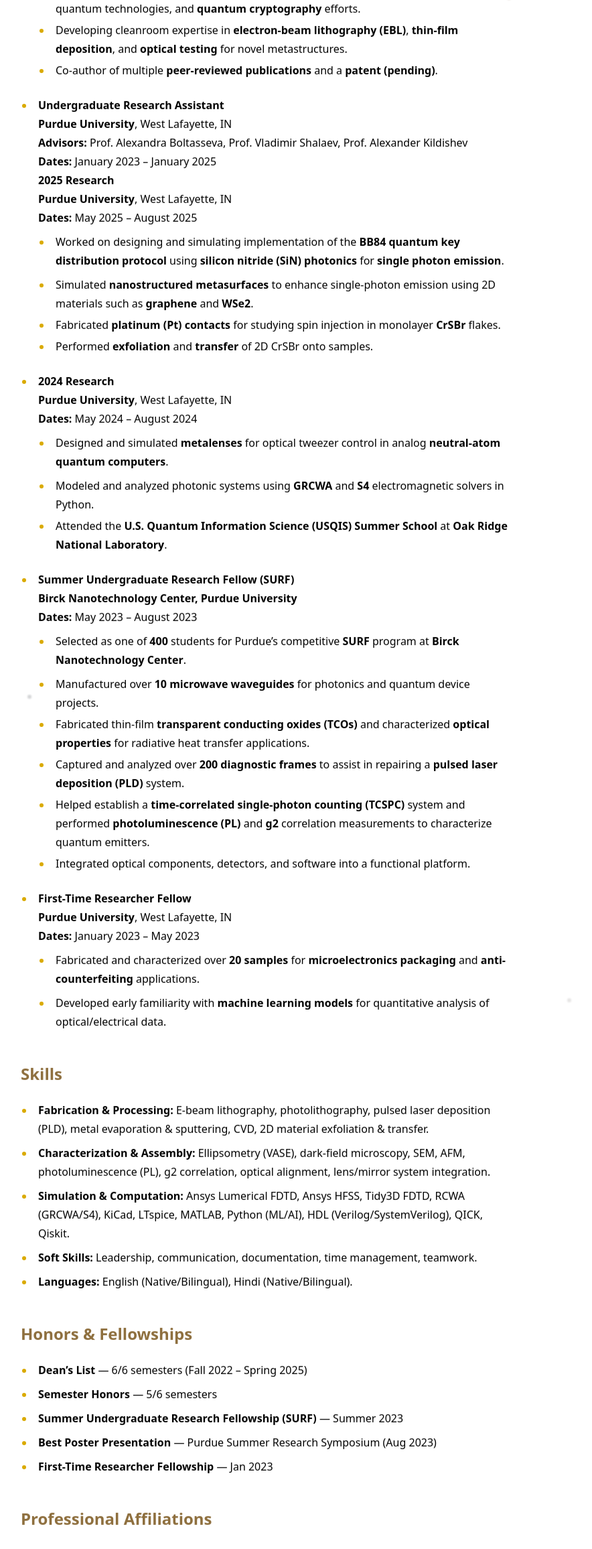
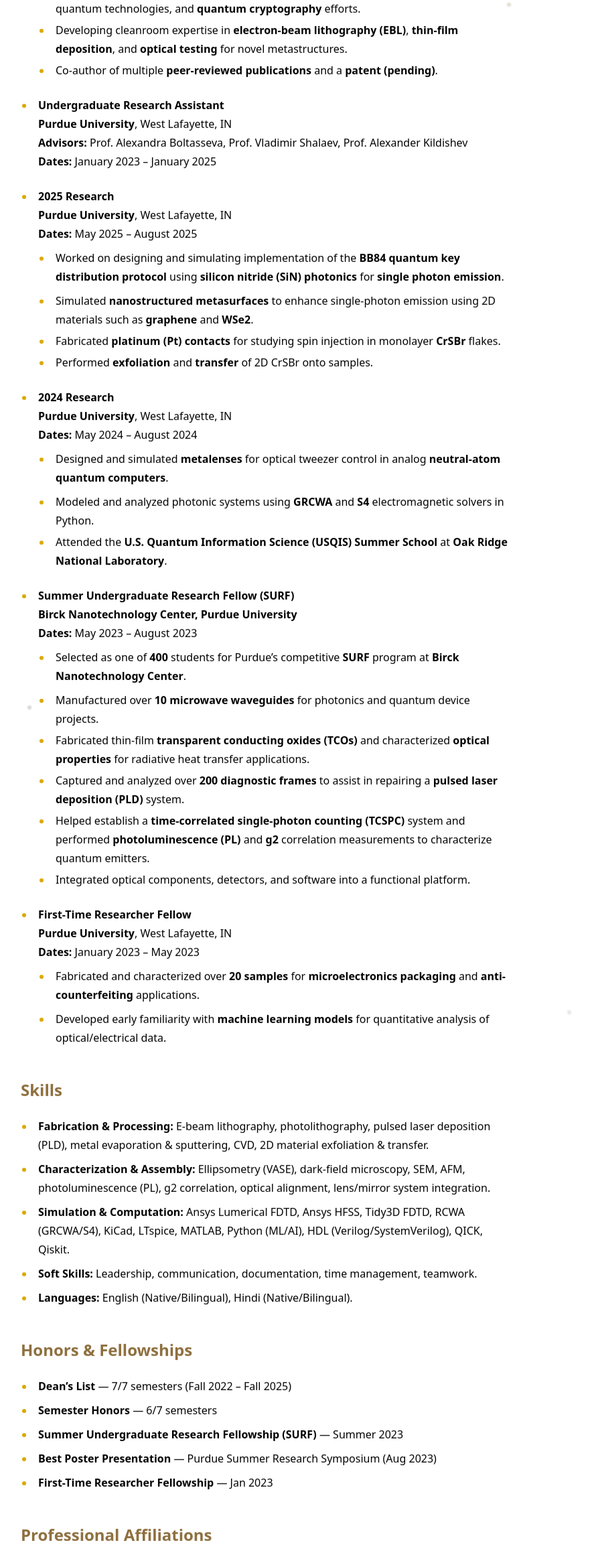
Before and after one commit to daksh-kumar-singh/dakshks, a Next.js app: page /cv in a window 1280 px wide. Shown: the part 1910-4222 px from the top of the page at 67% size, without its empty margins (241-1125 px from the left). Built offline with nearby package versions, Linux system fonts and the light colour scheme.

Commit message:
Updated CV.

```diff
--- a/src/app/cv/page.tsx
+++ b/src/app/cv/page.tsx
@@ -206,6 +206,9 @@
                   <strong>Dates:</strong> January 2023 – January 2025
                 </>
               </Reveal>
+            </li>
+
+            <li>
               <Reveal as="span">
                 <>
                   <strong>2025 Research</strong>
@@ -397,8 +400,8 @@
             <h2>Honors &amp; Fellowships</h2>
           </Reveal>
           <ul className={ulCls}>
-            <li><Reveal as="span"><strong>Dean’s List</strong> — 6/6 semesters (Fall 2022 – Spring 2025)</Reveal></li>
-            <li><Reveal as="span"><strong>Semester Honors</strong> — 5/6 semesters</Reveal></li>
+            <li><Reveal as="span"><strong>Dean’s List</strong> — 7/7 semesters (Fall 2022 – Fall 2025)</Reveal></li>
+            <li><Reveal as="span"><strong>Semester Honors</strong> — 6/7 semesters</Reveal></li>
             <li><Reveal as="span"><strong>Summer Undergraduate Research Fellowship (SURF)</strong> — Summer 2023</Reveal></li>
             <li><Reveal as="span"><strong>Best Poster Presentation</strong> — Purdue Summer Research Symposium (Aug 2023)</Reveal></li>
             <li><Reveal as="span"><strong>First-Time Researcher Fellowship</strong> — Jan 2023</Reveal></li>
```
Also changed, not shown: 1 other file (tests, documents, lock files or other folders).
